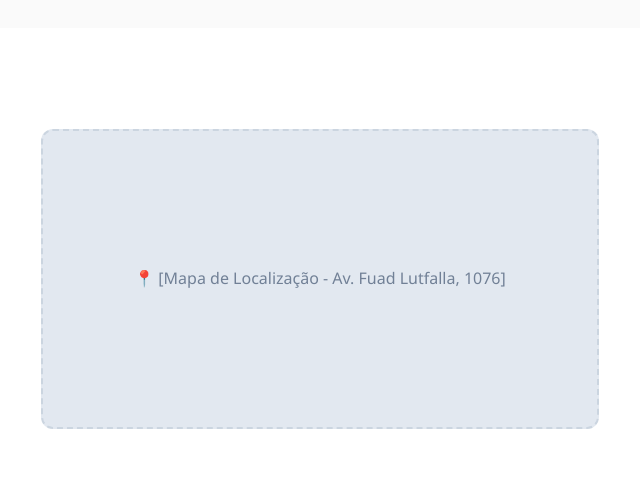
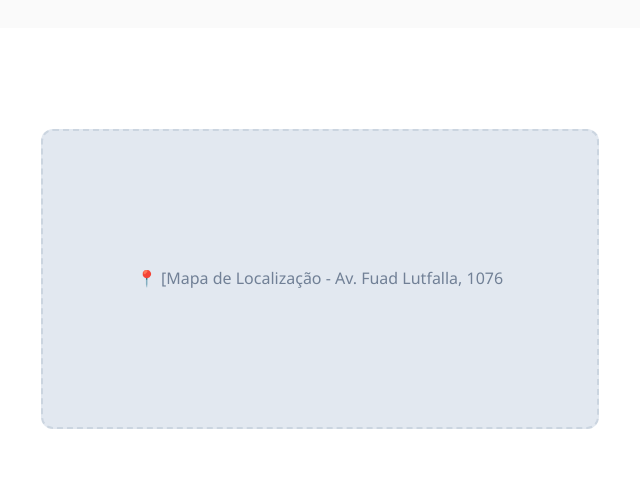
Before and after one commit to pgsemmedo18-droid/centraldemonitoramento, a plain HTML site: page index.html in a window 1280 px wide. Shown: the part 2300-2779 px from the top of the page, 617-1257 px from the left. Drawn offline with Linux system fonts and the light colour scheme.

Commit message:
Update index.html

```diff
--- a/index.html
+++ b/index.html
@@ -606,7 +606,7 @@
             </div>
         </div>
         <div class="map-box">
-            📍 [Mapa de Localização - Av. Fuad Lutfalla, 1076]
+            📍 [Mapa de Localização - Av. Fuad Lutfalla, 1076
         </div>
     </section>
 
```
